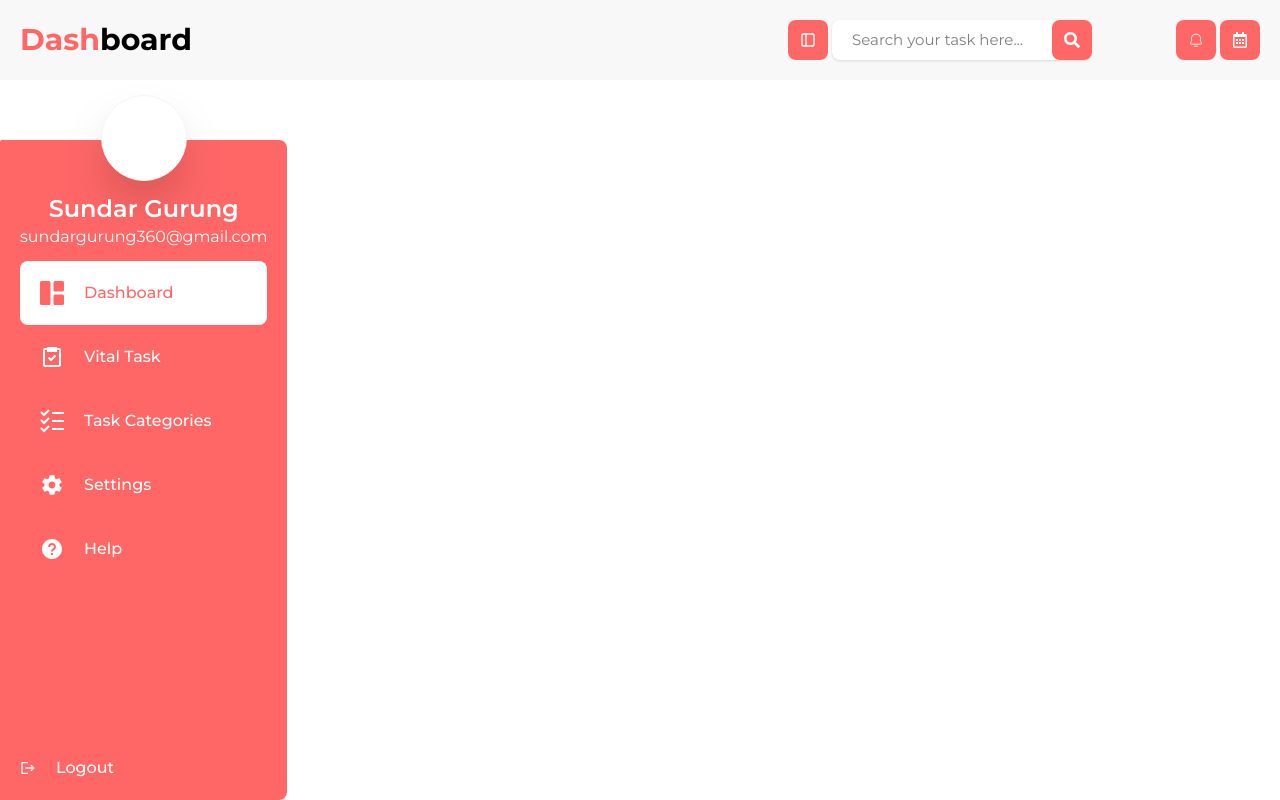
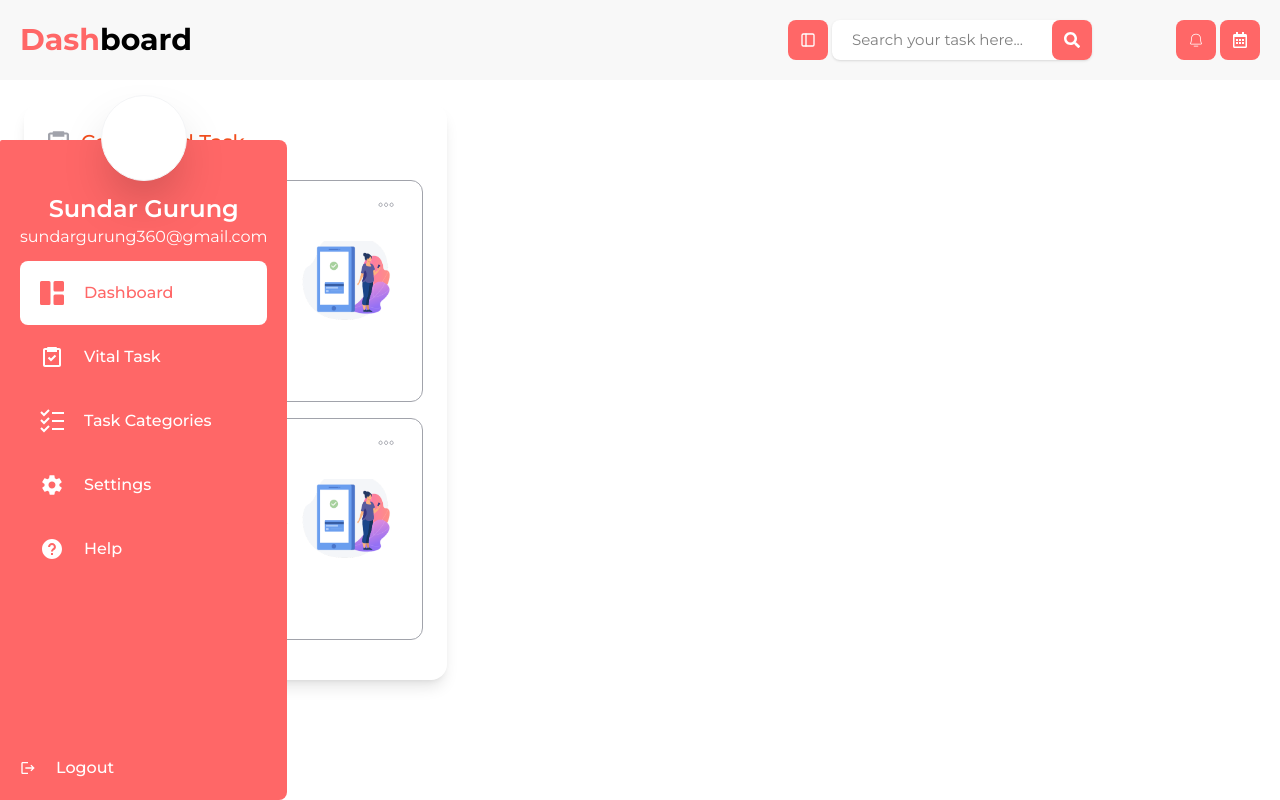
Before and after one commit to mahmoud-abuyoussef/Todo_List_Web_Application, a Next.js app: page / in a window 1280 px wide. Built offline with nearby package versions, Linux system fonts and the light colour scheme.

Commit message:
build(task): build completed task ui

```diff
--- a/src/app/(dashboard)/page.tsx
+++ b/src/app/(dashboard)/page.tsx
@@ -1,3 +1,8 @@
+import CompletedTaskWedgit from "@/modules/auth/task/components/CompletedTaskWidget";
 export default function Dashboard() {
-  return <></>;
+  return (
+    <>
+      <CompletedTaskWedgit />
+    </>
+  );
 }
--- a/src/modules/auth/login/services/loginServices.ts
+++ b/src/modules/auth/login/services/loginServices.ts
@@ -5,7 +5,6 @@ import { LoginTypes } from "../types/loginTypes";
 export async function login({ email, password, remember }: LoginTypes) {
   const expireToken = new Date();
   expireToken.setDate(expireToken.getDate() + 7);
-
   try {
     const response = await axios.post("/api/auth/login", { email, password });
     if (response.status === 200 && response.data.token) {
--- a/src/modules/auth/register/hooks/useRegisterForm.ts
+++ b/src/modules/auth/register/hooks/useRegisterForm.ts
@@ -39,5 +39,5 @@ export function useRegisterForm() {
       }
     }
   }
-  return {onSubmit, register, errors, handleSubmit};
+  return { onSubmit, register, errors, handleSubmit };
 }
--- /dev/null
+++ b/src/modules/auth/task/components/CompletedTaskWidget.tsx
@@ -0,0 +1,60 @@
+import Image from "next/image";
+import { FaRegCircle } from "react-icons/fa";
+import { tasks } from "@/modules/auth/task/fakeData/task";
+
+export default function CompletedTaskWidget() {
+  return (
+    <div className="w-full p-6">
+      <div className="min-h-[420px] max-w-[423px] rounded-2xl p-6 shadow-lg">
+        <div className="mb-6 flex items-center gap-3">
+          <div className="">
+            <svg width="21" height="23" viewBox="0 0 21 23" fill="none">
+              <path
+                d="M2.33333 22.5417H18.6667C19.9535 22.5417 21 21.5429 21 20.3146V3.6115C21 2.38326 19.9535 1.38442 18.6667 1.38442H16.3333C16.3333 1.08909 16.2104 0.805853 15.9916 0.597023C15.7728 0.388193 15.4761 0.270874 15.1667 0.270874H5.83333C5.52391 0.270874 5.22717 0.388193 5.00838 0.597023C4.78958 0.805853 4.66667 1.08909 4.66667 1.38442H2.33333C1.0465 1.38442 0 2.38326 0 3.6115V20.3146C0 21.5429 1.0465 22.5417 2.33333 22.5417ZM2.33333 3.6115H4.66667V5.83859H16.3333V3.6115H18.6667V20.3146H2.33333V3.6115Z"
+                fill="#A1A3AB"
+              />
+              <path d="M9.68093 13.3994L7.62296 11.1413L6 12.9221L9.68093 16.9611L15.6574 10.4033L14.0345 8.62244L9.68093 13.3994Z" fill="#A1A3AB" />
+            </svg>
+          </div>
+          <h2 className="text-second-color text-xl font-medium">Completed Task</h2>
+        </div>
+
+        {tasks?.map(task => (
+          <div key={task.id} className="border-border mb-4 flex items-start gap-4 rounded-xl border px-7 py-3">
+            <div className="mb-1">
+              <FaRegCircle className="text-status-completed" />
+            </div>
+            <div className="flex-1">
+              <div className="flex items-center">
+                <h3 className="font-semibold">{task.title}</h3>
+                <svg className="ml-auto cursor-pointer" width="16" height="6" viewBox="0 0 16 6" fill="none" xmlns="http://www.w3.org/2000/svg">
+                  <path
+                    d="M2.57444 4.53396C3.44398 4.53396 4.14888 3.749 4.14888 2.78071C4.14888 1.81242 3.44398 1.02747 2.57444 1.02747C1.7049 1.02747 1 1.81242 1 2.78071C1 3.749 1.7049 4.53396 2.57444 4.53396Z"
+                    stroke="#A1A3AB"
+                  />
+                  <path
+                    d="M8.08518 4.53396C8.95472 4.53396 9.65963 3.749 9.65963 2.78071C9.65963 1.81242 8.95472 1.02747 8.08518 1.02747C7.21564 1.02747 6.51074 1.81242 6.51074 2.78071C6.51074 3.749 7.21564 4.53396 8.08518 4.53396Z"
+                    stroke="#A1A3AB"
+                  />
+                  <path
+                    d="M13.5954 4.53396C14.465 4.53396 15.1699 3.749 15.1699 2.78071C15.1699 1.81242 14.465 1.02747 13.5954 1.02747C12.7259 1.02747 12.021 1.81242 12.021 2.78071C12.021 3.749 12.7259 4.53396 13.5954 4.53396Z"
+                    stroke="#A1A3AB"
+                  />
+                </svg>
+              </div>
+              <div className="mt-1 flex flex-col-reverse gap-2 sm:flex-row sm:items-center sm:justify-between">
+                <p className="text-border flex-1 text-sm">{task.description}</p>
+                <Image src={task.image} alt={task.title} width={24} height={20} className="my-5 h-20 w-24 rounded-lg object-cover" />
+              </div>
+              <div className="mt-1 text-sm">
+                Status:
+                <span className="text-status-completed font-medium"> {task.status}</span>
+              </div>
+              <span className="text-border text-xs">{task.date}</span>
+            </div>
+          </div>
+        ))}
+      </div>
+    </div>
+  );
+}
--- /dev/null
+++ b/src/modules/auth/task/fakeData/task.ts
@@ -0,0 +1,18 @@
+export const tasks = [
+  {
+    id: "1",
+    title: "Walk the dog",
+    description: "Take Bruno for a walk in the park for 30 minutes",
+    status: "Completed",
+    date: "Completed 2 days ago.",
+    image: "/images/login.webp",
+  },
+  {
+    id: "2",
+    title: "Finish project report",
+    description: "Complete the quarterly project report and send it to manager",
+    status: "Pending",
+    date: "Completed 2 days ago.",
+    image: "/images/login.webp",
+  },
+];
```
Also changed, not shown: src/modules/auth/task/types/taskTypes.ts (added, +9 -0 lines).
